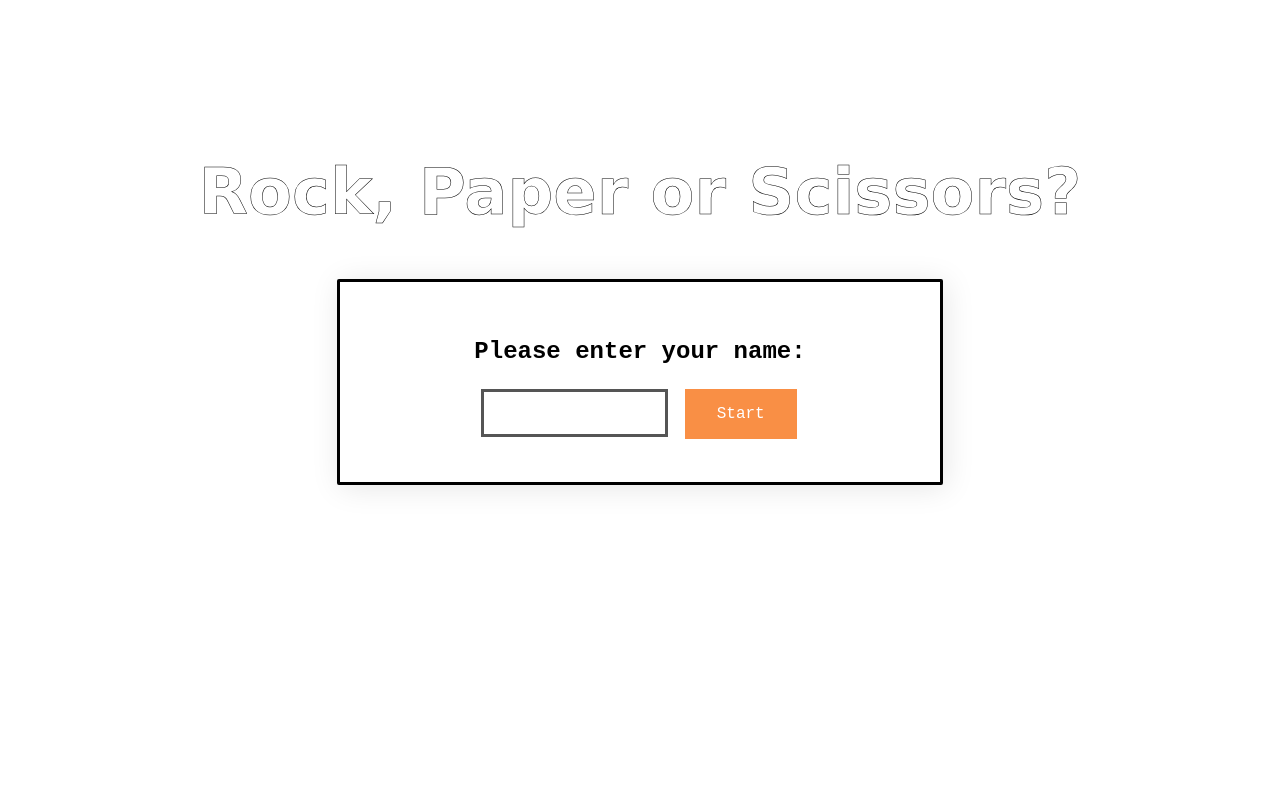
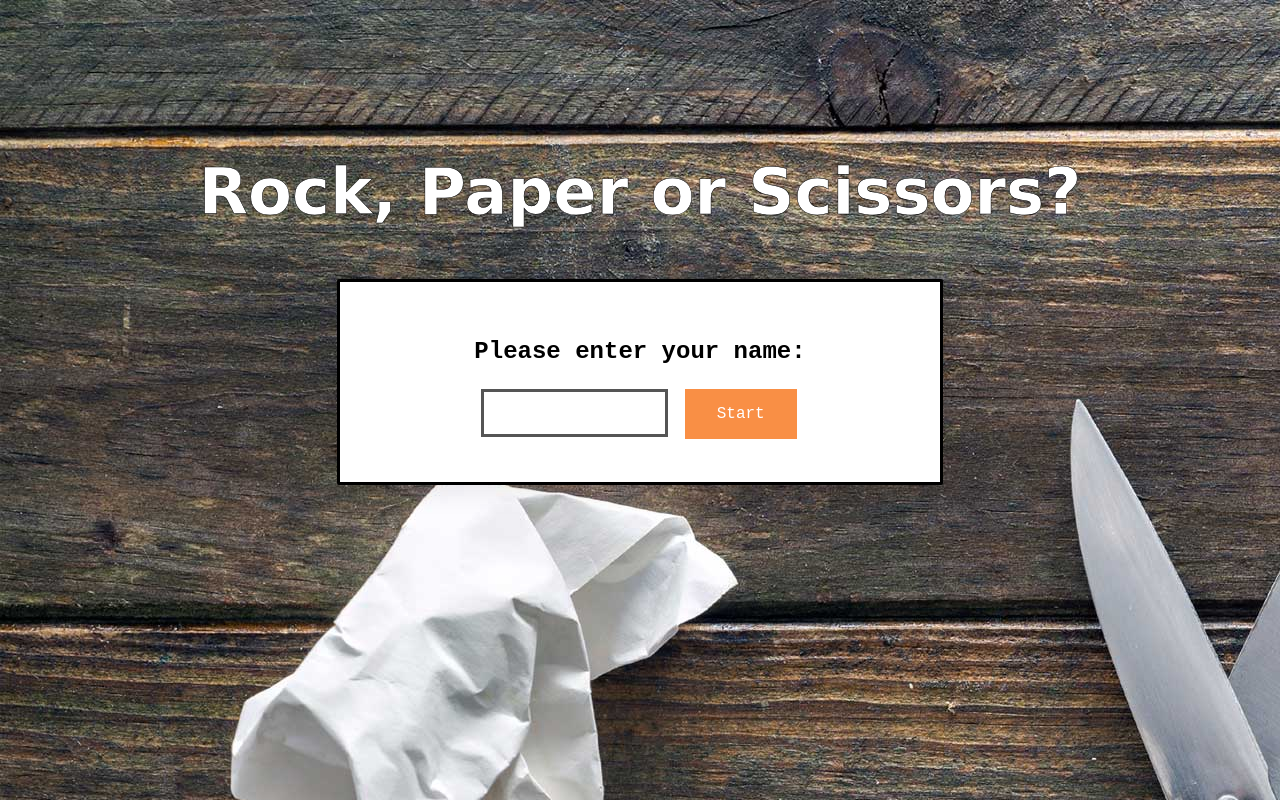
Before and after one commit to nadinedelia/rps-design, a plain HTML site: page index.html in a window 1280 px wide. Drawn offline with Linux system fonts and the light colour scheme; a web font is replaced by a local one.

Commit message:
Update style.css

```diff
--- a/style.css
+++ b/style.css
@@ -2,7 +2,7 @@ body {
   font-family: Monospace;
   text-align: center;
   font-size: 1rem;
-  background: url("img/background.jpg")
+  background: url("background.jpg")
 
 }
 
```
